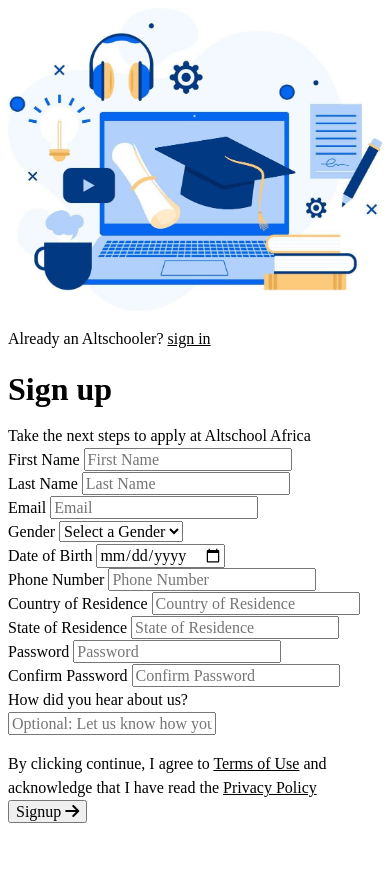
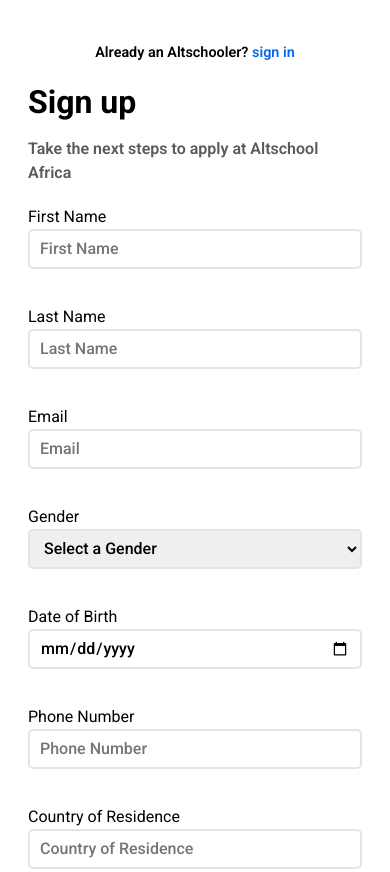
Before and after one commit to guardianprime/html-assignment, a plain HTML site: page form.html in a window 390 px wide. Shown: the top 872 px of the page. Drawn offline with Linux system fonts and the light colour scheme.

Commit message:
mobile version

```diff
--- a/form.css
+++ b/form.css
@@ -1,3 +1,5 @@
+@import url("https://fonts.googleapis.com/css2?family=Roboto:ital,wght@0,100..900;1,100..900&display=swap");
+
 /* Box sizing rules */
 *,
 *::before,
@@ -67,7 +69,6 @@ a:not([class]) {
 img,
 picture {
   max-width: 100%;
-  display: block;
 }
 
 /* Inherit fonts for inputs and buttons */
@@ -88,3 +89,69 @@ textarea:not([rows]) {
 :target {
   scroll-margin-block: 5ex;
 }
+
+/* END OF RESET */
+body {
+  font-family: "Roboto", serif;
+}
+
+main {
+  padding: 20px;
+}
+
+img[src^="image.jpg"] {
+  display: none;
+}
+
+input,
+select {
+  display: block;
+  width: 100%;
+  height: 40%;
+  border-radius: 5px;
+  padding: 5px 10px;
+  border: 2px solid #e4e4e4;
+  font-weight: 500;
+}
+
+.word-div p {
+  color: #5a5a5a;
+  font-weight: 600;
+}
+.word-div {
+  margin-bottom: 20px;
+}
+
+.form-wrapper > p {
+  text-align: center;
+  font-weight: 600;
+  font-size: 0.9rem;
+}
+
+.input-wrapper {
+  height: 100px;
+}
+
+input:focus,
+select:focus {
+  outline: 2px solid #0367f2;
+  border: 1px solid #0367f2;
+}
+
+.link {
+  color: #0367f2;
+  text-decoration: none;
+}
+
+form button {
+  background-color: #0367f2;
+  color: white;
+  width: 100%;
+  padding: 15px;
+  border: none;
+  border-radius: 5px;
+}
+
+button i {
+margin-left: 8px;
+}
--- a/form.html
+++ b/form.html
@@ -11,26 +11,31 @@
     <link rel="stylesheet" href="form.css" />
   </head>
   <body>
-
     <main>
-      <img src="image.jpg" alt="altschool banner"/>
+      <img src="image.jpg" alt="altschool banner" />
+      <div class="form-wrapper">
+        <p>
+          Already an Altschooler?
+          <a class="link" href="signInForm.html">sign in</a>
+        </p>
         <form>
-        <p>Already an Altschooler? <a href="signInForm.html">sign in</a></p>
+          <div class="word-div">
             <h1>Sign up</h1>
             <p>Take the next steps to apply at Altschool Africa</p>
-        <div>
+          </div>
+          <div class="input-wrapper">
             <label>First Name</label>
             <input type="text" placeholder="First Name" />
           </div>
-        <div>
+          <div class="input-wrapper">
             <label>Last Name</label>
             <input type="text" placeholder="Last Name" />
           </div>
-        <div>
+          <div class="input-wrapper">
             <label>Email </label>
             <input type="email" placeholder="Email" />
           </div>
-        <div>
+          <div class="input-wrapper">
             <label for="cars">Gender</label>
             <select name="cars" id="cars">
               <option value="volvo">Select a Gender</option>
@@ -38,31 +43,31 @@
               <option value="audi">Female</option>
             </select>
           </div>
-        <div>
+          <div class="input-wrapper">
             <label>Date of Birth</label>
             <input type="date" />
           </div>
-        <div>
+          <div class="input-wrapper">
             <label>Phone Number</label>
             <input type="tel" placeholder="Phone Number" />
           </div>
-        <div>
+          <div class="input-wrapper">
             <label>Country of Residence</label>
             <input type="text" placeholder="Country of Residence" />
           </div>
-        <div>
+          <div class="input-wrapper">
             <label>State of Residence</label>
             <input type="text" placeholder="State of Residence" />
           </div>
-        <div>
+          <div class="input-wrapper">
             <label>Password</label>
             <input type="password" placeholder="Password" />
           </div>
-        <div>
+          <div class="input-wrapper">
             <label>Confirm Password</label>
             <input type="password" placeholder="Confirm Password" />
           </div>
-        <div>
+          <div class="input-wrapper">
             <label>How did you hear about us?</label>
             <input
               type="text"
@@ -71,12 +76,14 @@
           </div>
           <div>
             <p>
-            By clicking continue, I agree to <a href="">Terms of Use</a> and
-            acknowledge that I have read the <a href="">Privacy Policy</a>
+              By clicking continue, I agree to
+              <a class="link" href="">Terms of Use</a> and acknowledge that I
+              have read the <a class="link" href="">Privacy Policy</a>
             </p>
           </div>
           <button>Signup <i class="fa-solid fa-arrow-right"></i></button>
         </form>
+      </div>
     </main>
   </body>
 </html>
```
Also changed, not shown: signInForm.html (+1 -0 lines). Lines whose indentation alone changed are shown as unchanged.
